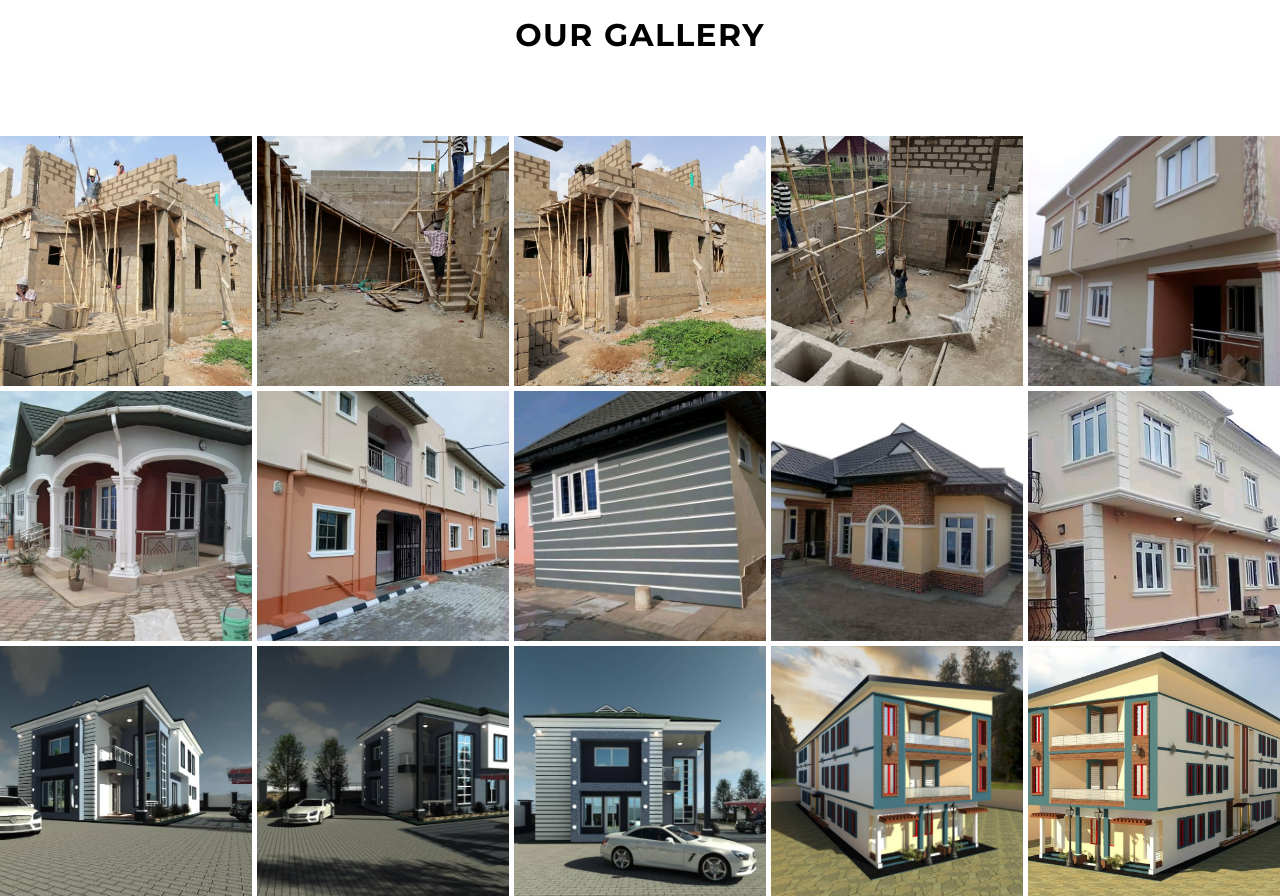
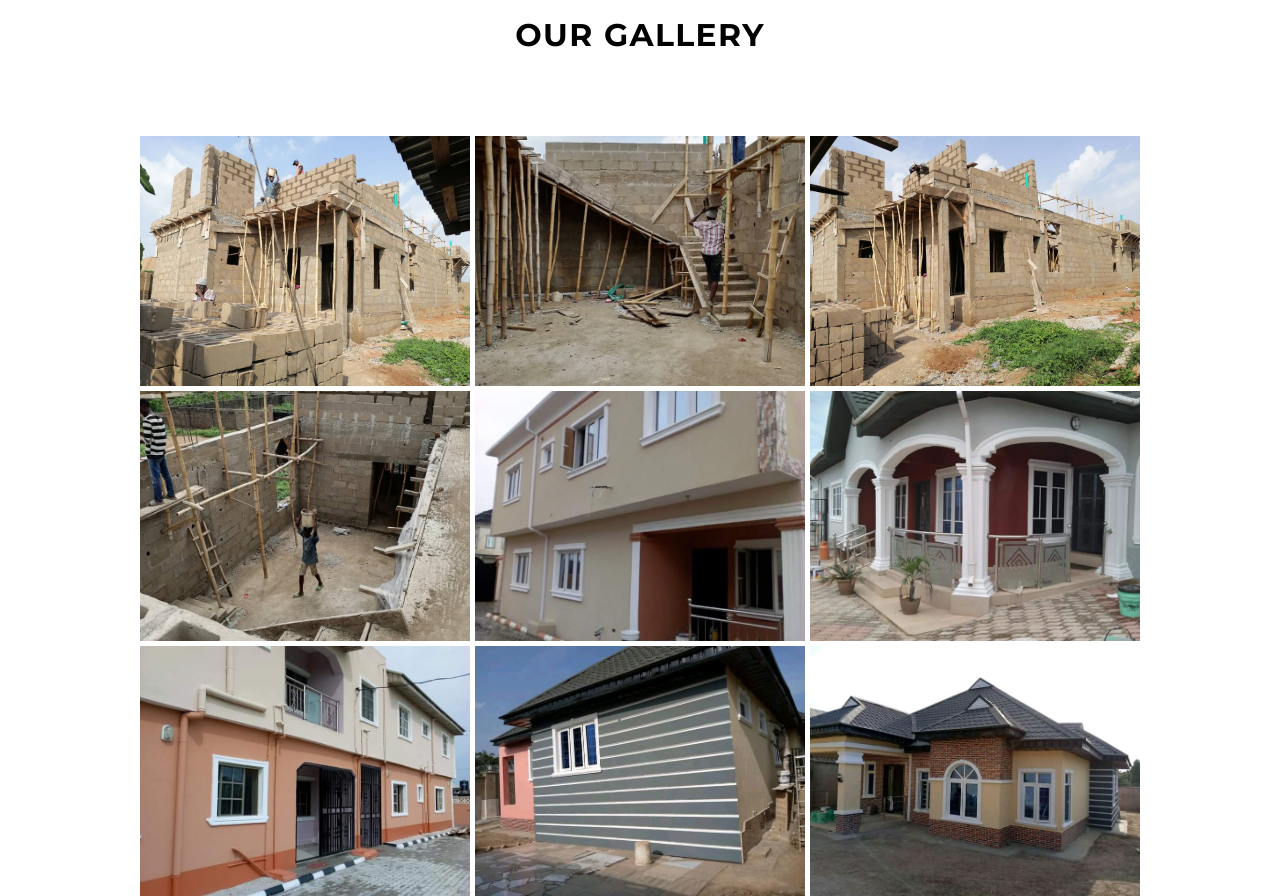
Before and after one commit to JasmondWorks/Diztinct-Touch-Home-Designs, a plain HTML site: page our-work.html in a window 1280 px wide. Shown: the part 840-1736 px from the top of the page. Drawn offline with Linux system fonts and the light colour scheme.

Commit message:
Update our-work.html

```diff
--- a/our-work.html
+++ b/our-work.html
@@ -73,7 +73,7 @@
             <!-- GALLERY -->
             <span href="#" class="prev">&#10094</span>
             <span href="#" class="next">&#10095</span>
-            <div class="gallery-container">
+            <div class="gallery-container container">
                 <div class="img-container">
                     <img src="images/Gallery images/A building construction (2).jpeg" alt="">
                 </div>
```
